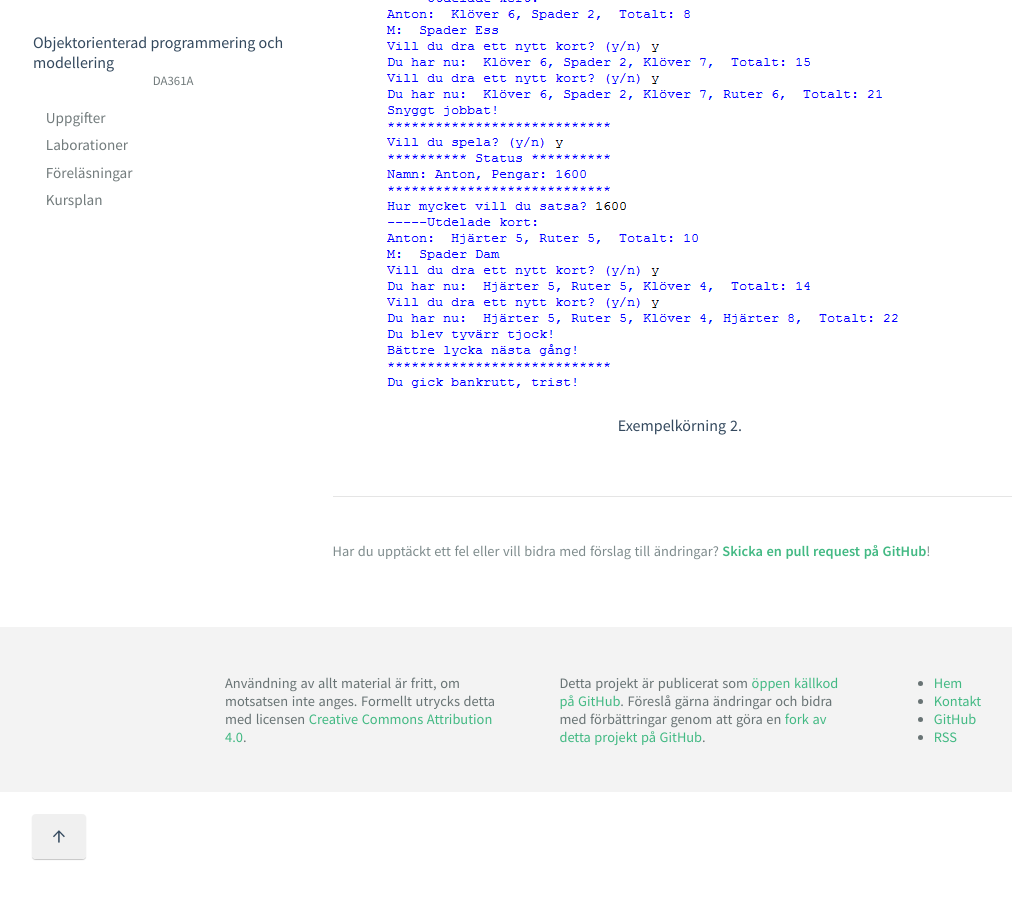
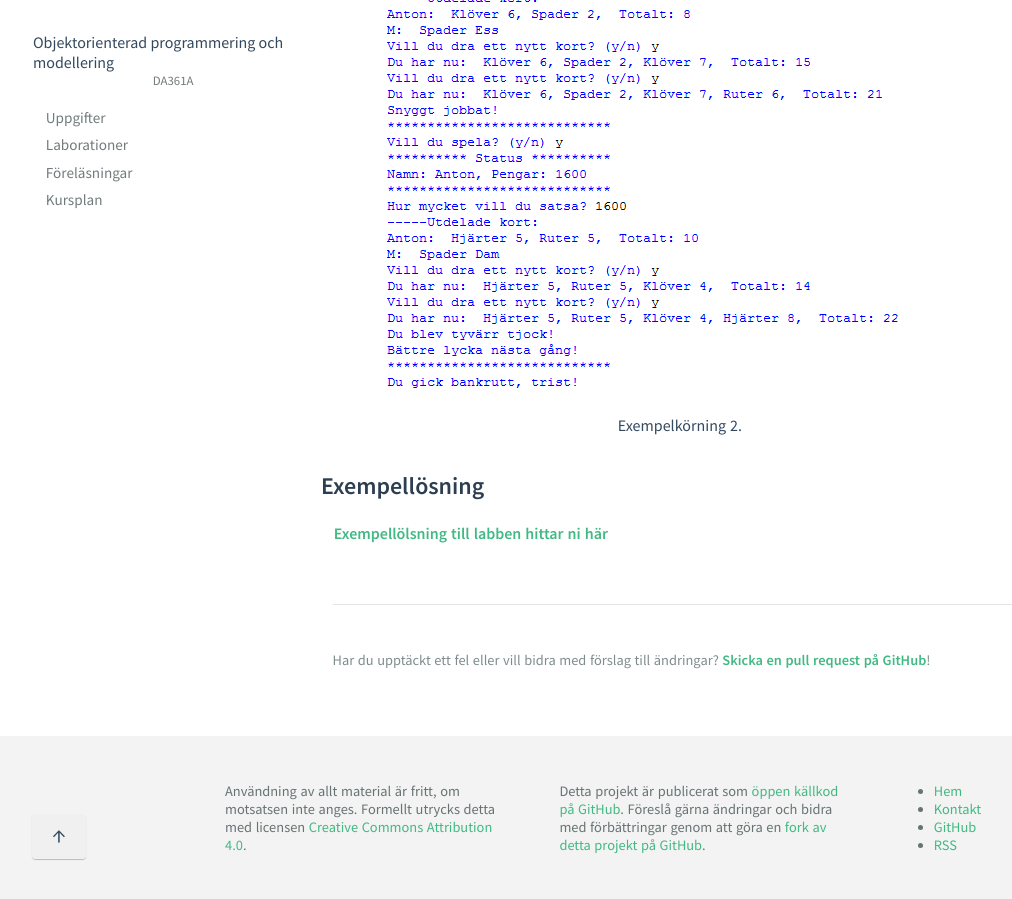
Before and after one commit to stefangeneralao/ia-oop-python, a Jekyll site: the page built from courses/da361a/exercises/L03.md, in a window 1280 px wide and 900 px high, scrolled down 5354 px. Shown: the whole window, without its empty margins (15-1027 px from the left). Built offline with Jekyll 4.4.1, drawn with Linux system fonts in a browser that asks for light colours.

Commit message:
Added exemple solution

```diff
--- a/courses/da361a/exercises/L03.md
+++ b/courses/da361a/exercises/L03.md
@@ -167,3 +167,7 @@ Lycka till!
 ![Exempel 1](/assets/img/python_blackjack_example_1.png) _Exempelkörning 1._
 
 ![Exempel 2](/assets/img/python_blackjack_example_2.png) _Exempelkörning 2._
+
+## Exempellösning
+
+[Exempellölsning till labben hittar ni här](/assets/zip/blackjack.zip)
```
Also changed, not shown: 1 other file.
